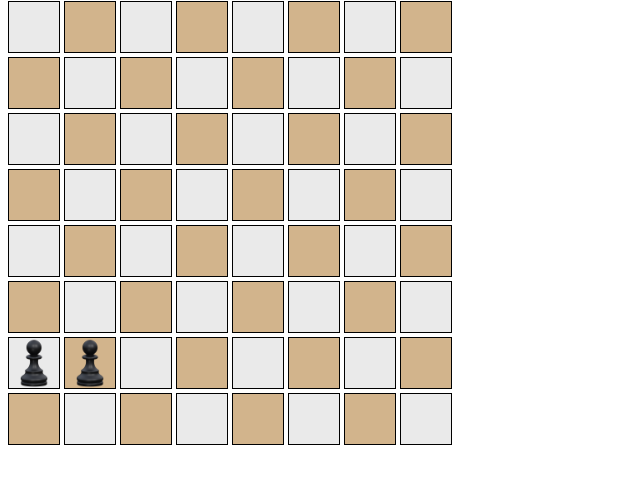
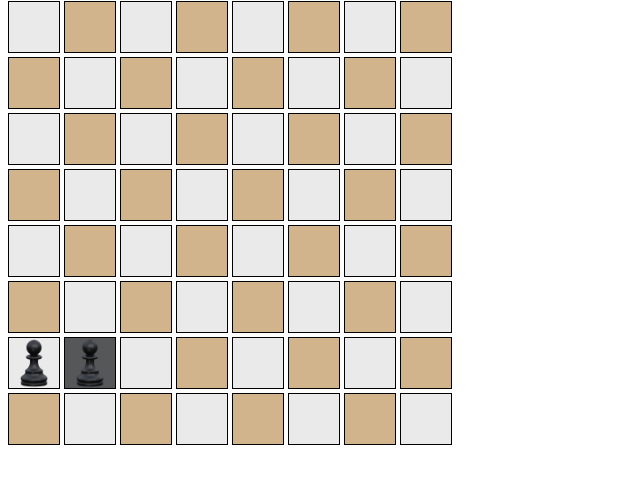
Before and after one commit to ben-olsen-haynie/chess, a plain HTML site: page index.html in a window 1280 px wide. In both pictures the pointer is over the element 90 px from the left and 441 px from the top of the page. Shown: the part 79-562 px from the top of the page, without its empty margins (0-640 px from the left). Drawn offline with Linux system fonts and the light colour scheme.

Commit message:
adding hover to a pawn showing selection

```diff
--- a/Chess.css.css
+++ b/Chess.css.css
@@ -17,10 +17,13 @@
 	/* Had to rezize the image from the internet to fit into the 50px/50px div
 	for future reference so I dont have to funking figure out that again.*/
 }
+.highlight:hover{
+	background-color: rgb(85, 87, 88);
+}
 
-
-
-
-
-
-/* free vector images */
+/* I tried to add a king class to add its picture but by adding it, it
+took away the pawns too? */
+/* .king{
+	background-image: url('images/king-black.png');
+	background-size: cover;
+} */
--- a/chess.js
+++ b/chess.js
@@ -18,7 +18,10 @@ for (let i = 0; i < pieces.length; i++) {
     position.classList.add('pawn');
 }
 
-
+// const king = [
+//     rank: 8,
+//     file: 'e'
+// ];
 
 
 // const person = {
--- a/index.html
+++ b/index.html
@@ -60,6 +60,7 @@
     <div class="r6">
       <div class="ca color2"></div>
       <div class="cb color1"></div>
+      <!--I need to target the div above for highlight when I hover overs the sorce highligt.  -->
       <div class="cc color2"></div>
       <div class="cd color1"></div>
       <div class="ce color2"></div>
@@ -69,7 +70,7 @@
     </div>
     <div class="r7">
       <div class="ca color1"></div>
-      <div class="cb color2"></div>
+      <div class="cb color2 highlight"></div>
       <div class="cc color1"></div>
       <div class="cd color2"></div>
       <div class="ce color1"></div>
```
Also changed, not shown: 1 other file.
